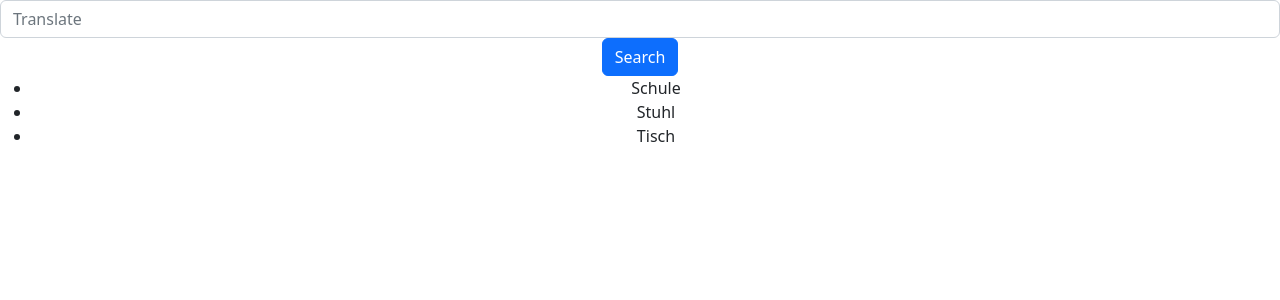
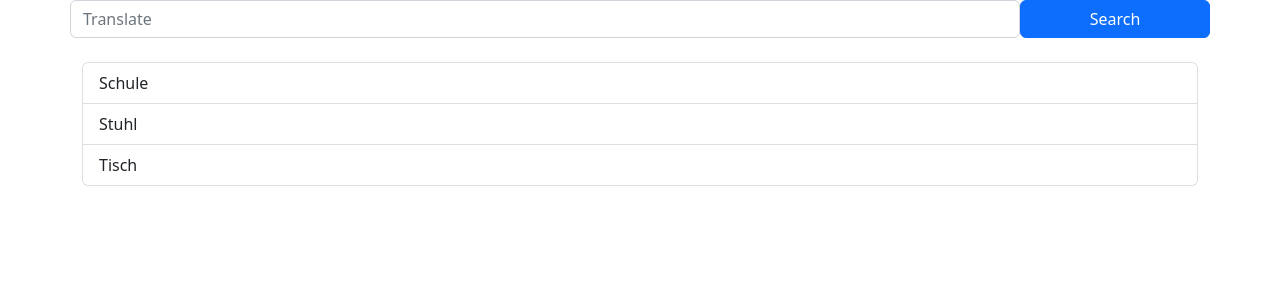
Before and after one commit to wiebkef/translator-frontend, a React (Create React App) app: page / in a window 1280 px wide. Shown: the top 300 px of the page. Built offline with nearby package versions, Linux system fonts and the light colour scheme.

Commit message:
set up containers

```diff
--- a/src/components/Searchbar.js
+++ b/src/components/Searchbar.js
@@ -23,17 +23,25 @@ function Searchbar() {
   };
 
   return (
-    <Form>
+    <Container>
+      <Form className="row align-items-center">
         <Form.Control
+          className="col"
           type="text"
           placeholder="Translate"
           value={search}
           onChange={(e) => setSearch(e.target.value)}
         />
-      <Button variant="primary" type="submit" onClick={handleSearchSubmit}>
+        <Button
+          className="col-2"
+          variant="primary"
+          type="submit"
+          onClick={handleSearchSubmit}
+        >
           Search
         </Button>
       </Form>
+    </Container>
   );
 }
 
--- a/src/components/Word.js
+++ b/src/components/Word.js
@@ -1,7 +1,12 @@
 import React from "react";
+import Container from "react-bootstrap/Container";
 
 function Word() {
-  return <div>Word</div>;
+  return (
+    <Container className="text-start mt-4">
+      <h2>Schule</h2>
+    </Container>
+  );
 }
 
 export default Word;
--- a/src/components/WordsList.js
+++ b/src/components/WordsList.js
@@ -1,18 +1,24 @@
 import React from "react";
+import Container from "react-bootstrap/Container";
 
 function WordsList(props) {
   const { words, resetWords } = props;
 
   return words.length > 0 ? (
-    <>
-      <ul>
+    <Container className="text-start mt-4">
+      <ul className="list-group">
         {words.map((word, i) => (
-          <li className={word.english ? "bold read" : "bold unread"} key={i}>
+          <li
+            className={`${
+              word.english ? "bold read" : "bold unread"
+            } list-group-item`}
+            key={i}
+          >
             {word.german}
           </li>
         ))}
       </ul>
-    </>
+    </Container>
   ) : (
     <h2>Noo Words</h2>
   );
```
Lines whose indentation alone changed are shown as unchanged.
